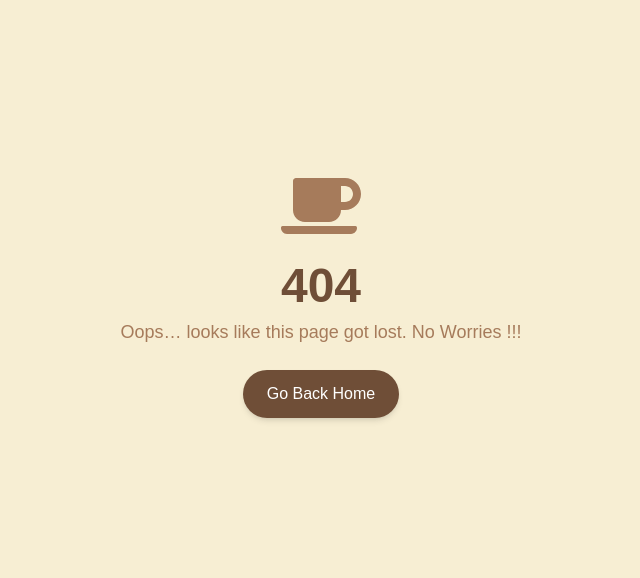
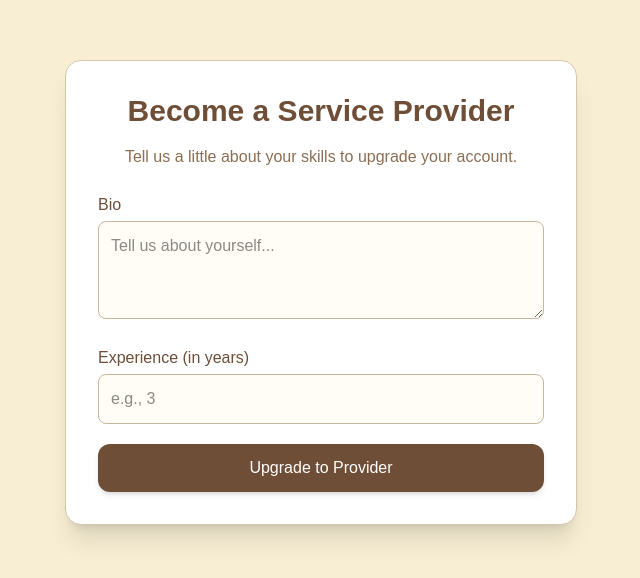
Before and after one commit to paramkhodiyar/localhelpfrontendv2, a Next.js app: page /becomeprovider in a window 1280 px wide. Before the commit this address had no page. Shown: the part 108-686 px from the top of the page, without its empty margins (319-959 px from the left). Built offline with nearby package versions, Linux system fonts and the light colour scheme.

Commit message:
Become a provider page

```diff
--- a/package.json
+++ b/package.json
@@ -9,6 +9,7 @@
     "lint": "eslint"
   },
   "dependencies": {
+    "axios": "^1.13.2",
     "next": "16.0.3",
     "react": "19.2.0",
     "react-dom": "19.2.0",
--- /dev/null
+++ b/src/app/becomeprovider/page.js
@@ -0,0 +1,89 @@
+"use client";
+
+import { useState } from "react";
+import axios from "axios";
+import { useRouter } from "next/navigation";
+import toast from "react-hot-toast";
+
+export default function BecomeProviderPage() {
+  const router = useRouter();
+
+  const [bio, setBio] = useState("");
+  const [experience, setExperience] = useState("");
+
+  const handleSubmit = async (e) => {
+    e.preventDefault();
+
+    try {
+      toast.loading("Upgrading your account…", { id: "loading" });
+
+      const response = await axios.post(
+        `https://localhelpbackendv2.onrender.com"}/api/become-provider`,
+        { bio, experience },
+        { withCredentials: true }
+      );
+
+      toast.success("You're now a provider! 🎉", { id: "loading" });
+
+      // Redirect after short delay
+      setTimeout(() => {
+        router.push("/provider/dashboard");
+      }, 1000);
+
+    } catch (err) {
+      toast.error(
+        err.response?.data?.message || "Something went wrong!",
+        { id: "loading" }
+      );
+    }
+  };
+
+  return (
+    <div className="min-h-screen flex items-center justify-center bg-[#F7EED3] px-4">
+      <div className="bg-white shadow-xl p-8 rounded-2xl max-w-lg w-full border border-[#D3C7AA]">
+        <h1 className="text-3xl font-bold text-[#6F4E37] mb-4 text-center">
+          Become a Service Provider
+        </h1>
+        <p className="text-[#8C6E53] text-center mb-6">
+          Tell us a little about your skills to upgrade your account.
+        </p>
+
+        <form onSubmit={handleSubmit} className="space-y-5">
+          <div>
+            <label className="block text-[#6F4E37] font-medium mb-1">
+              Bio
+            </label>
+            <textarea
+              value={bio}
+              onChange={(e) => setBio(e.target.value)}
+              className="w-full p-3 border border-[#C8B69E] rounded-lg focus:outline-none focus:ring-2 focus:ring-[#6F4E37] bg-[#FFFDF6]"
+              rows={3}
+              placeholder="Tell us about yourself..."
+            />
+          </div>
+
+          <div>
+            <label className="block text-[#6F4E37] font-medium mb-1">
+              Experience (in years)
+            </label>
+            <input
+              type="number"
+              min="0"
+              value={experience}
+              onChange={(e) => setExperience(e.target.value)}
+              className="w-full p-3 border border-[#C8B69E] rounded-lg focus:outline-none focus:ring-2 focus:ring-[#6F4E37] bg-[#FFFDF6]"
+              placeholder="e.g., 3"
+            />
+          </div>
+
+          <button
+            type="submit"
+            className="w-full bg-[#6F4E37] text-white py-3 rounded-xl hover:bg-[#5A3F2E] transition-all shadow-md"
+          >
+            Upgrade to Provider
+          </button>
+        </form>
+      </div>
+    </div>
+  );
+}
```
Also changed, not shown: 1 other file (tests, documents, lock files or other folders).
